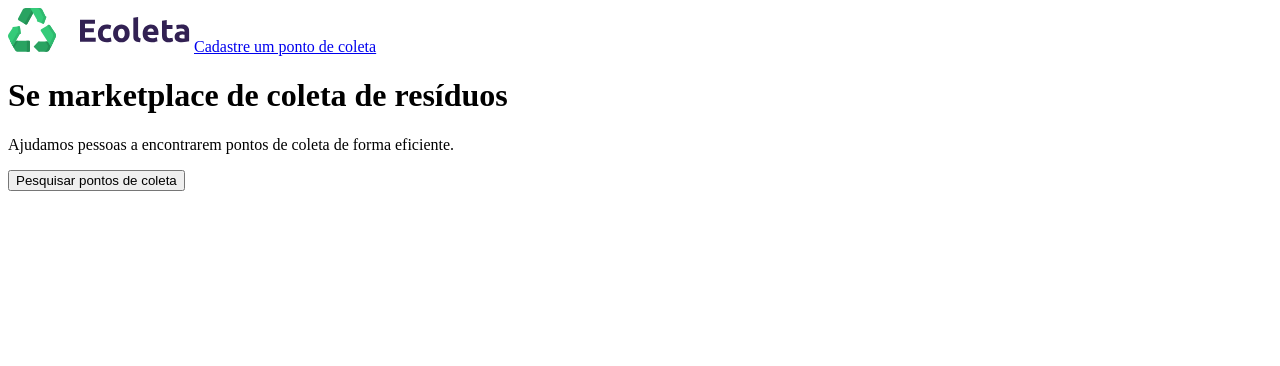
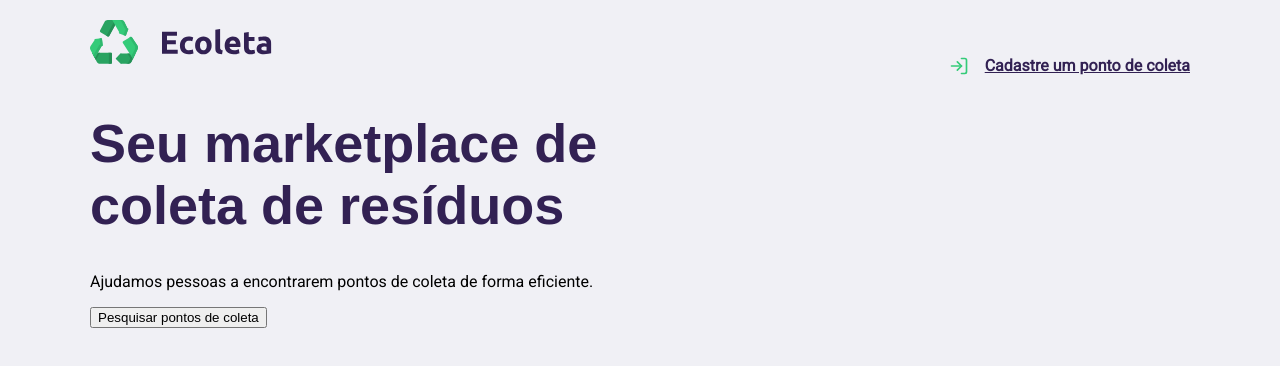
Before and after one commit to Wanderson-A-Timoteo/Ecoleta-Project, a plain HTML site: page index.html in a window 1280 px wide. Drawn offline with Linux system fonts and the light colour scheme.

Commit message:
remonido href do link css errado, criado root, h1,2,3,4,5,6 e  a, page main main h1 e spn no css

```diff
--- a/index.html
+++ b/index.html
@@ -5,8 +5,8 @@
         <meta name="viewport" content="width=device-width, initial-scale=1.0">
         <title>Ecoleta</title>
 
-        <link href="https://fonts.googleapis.com/css2?family=Roboto:ital,wght@0,700;1,300&display=swap" rel="stylesheet">
-        <link rel="stylesheet" href="style.css" href="./styles/main.css">
+        <link href="https://fonts.googleapis.com/css2?family=Roboto&Ubuntu:wght@0,700;1,300&display=swap" rel="stylesheet">
+        <link rel="stylesheet" href="./styles/main.css">
 
 
     </head>
@@ -23,7 +23,7 @@
 
                 <main>
 
-                    <h1 class="red">Se marketplace de coleta de resíduos</h1>
+                    <h1 class="red">Seu marketplace de coleta de resíduos</h1>
 
                     <p>Ajudamos pessoas a encontrarem pontos de coleta de forma eficiente.</p>
 
--- a/styles/main.css
+++ b/styles/main.css
@@ -13,6 +13,11 @@ body {
 
 a{
     text-decoration: nome;
+}
+
+h1, h2, h3, h4, h5, h6 {
+    font-family: 'Ubuntu', sans-serif;
+    color: var(--title-color);
 }
 
 /* BOX MODEL
@@ -45,7 +50,7 @@ cor, fundo, posicionamento, alinhamento, maneira que é vista pelo html (display
 #page-home header a {
     margin-top: 48px;
     display: flex;
-    color: #322153;
+    color: var(--title-color);
     font-weight: 700;
 
 }
@@ -66,3 +71,8 @@ cor, fundo, posicionamento, alinhamento, maneira que é vista pelo html (display
     max-width: 560px;
 
 }
+
+#page-home main h1{
+    font-size: 54px;
+    color: var(--title-color);
+}
```
